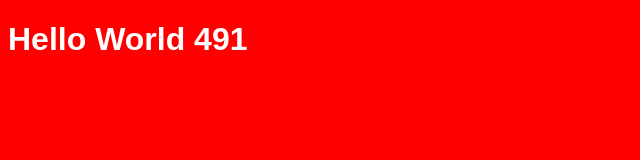
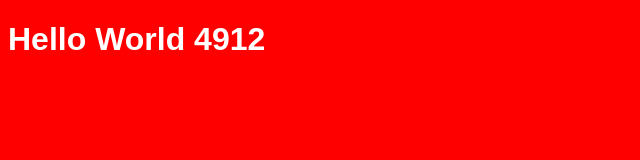
Before and after one commit to Hedrevich/SAP-Cloud, a plain HTML site: page index.html in a window 1280 px wide. Shown: the full height of the page, 0-640 px from the left. Drawn offline with Linux system fonts and the light colour scheme.

Commit message:
master commit

```diff
--- a/index.html
+++ b/index.html
@@ -8,7 +8,7 @@
     <title>Document</title>
 </head>
 <body>
-    <h1>Hello World 491</h1>
+    <h1>Hello World 4912</h1>
     <style background-color: black></style>
 </body>
 </html>
```
Also changed, not shown: .che/project.json.
